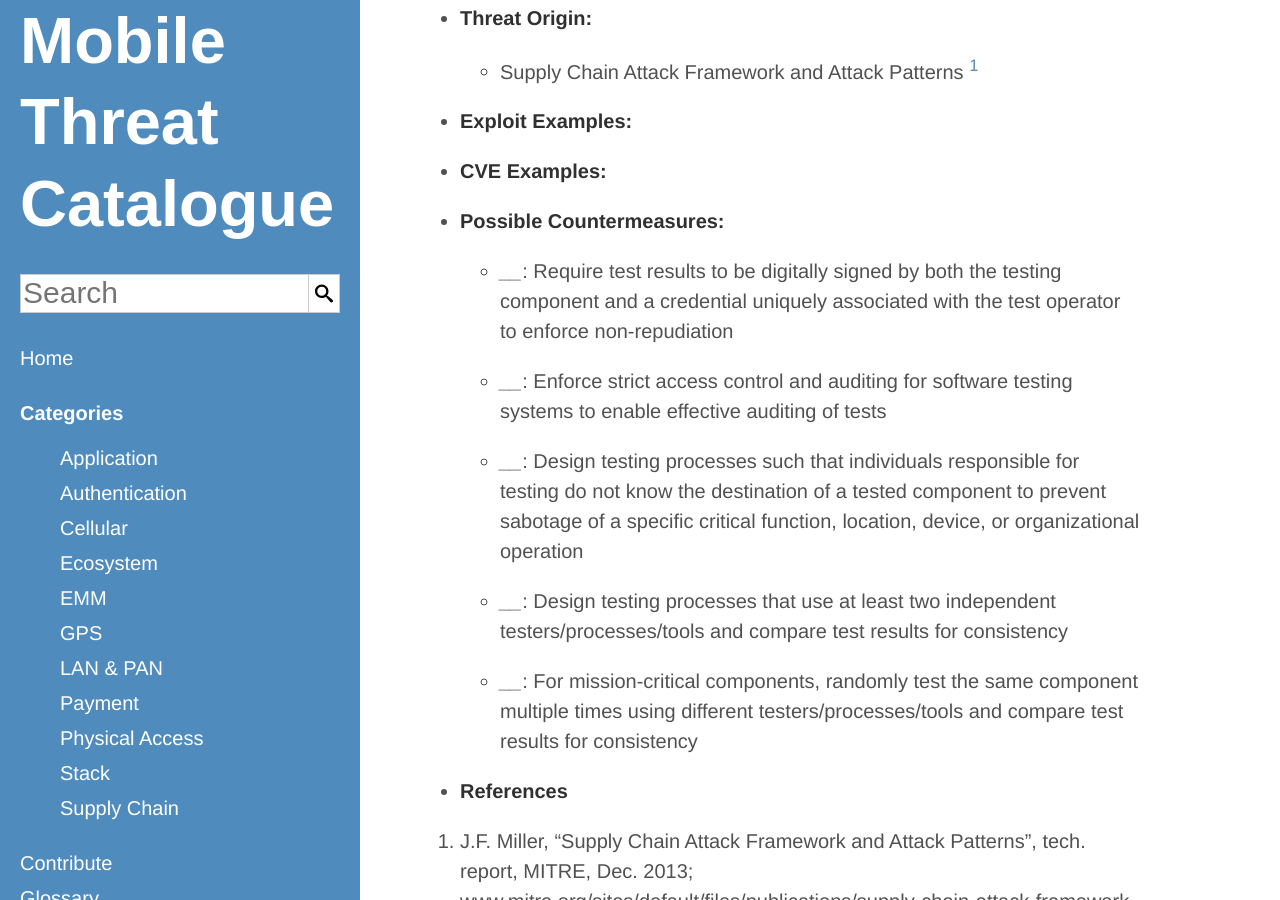
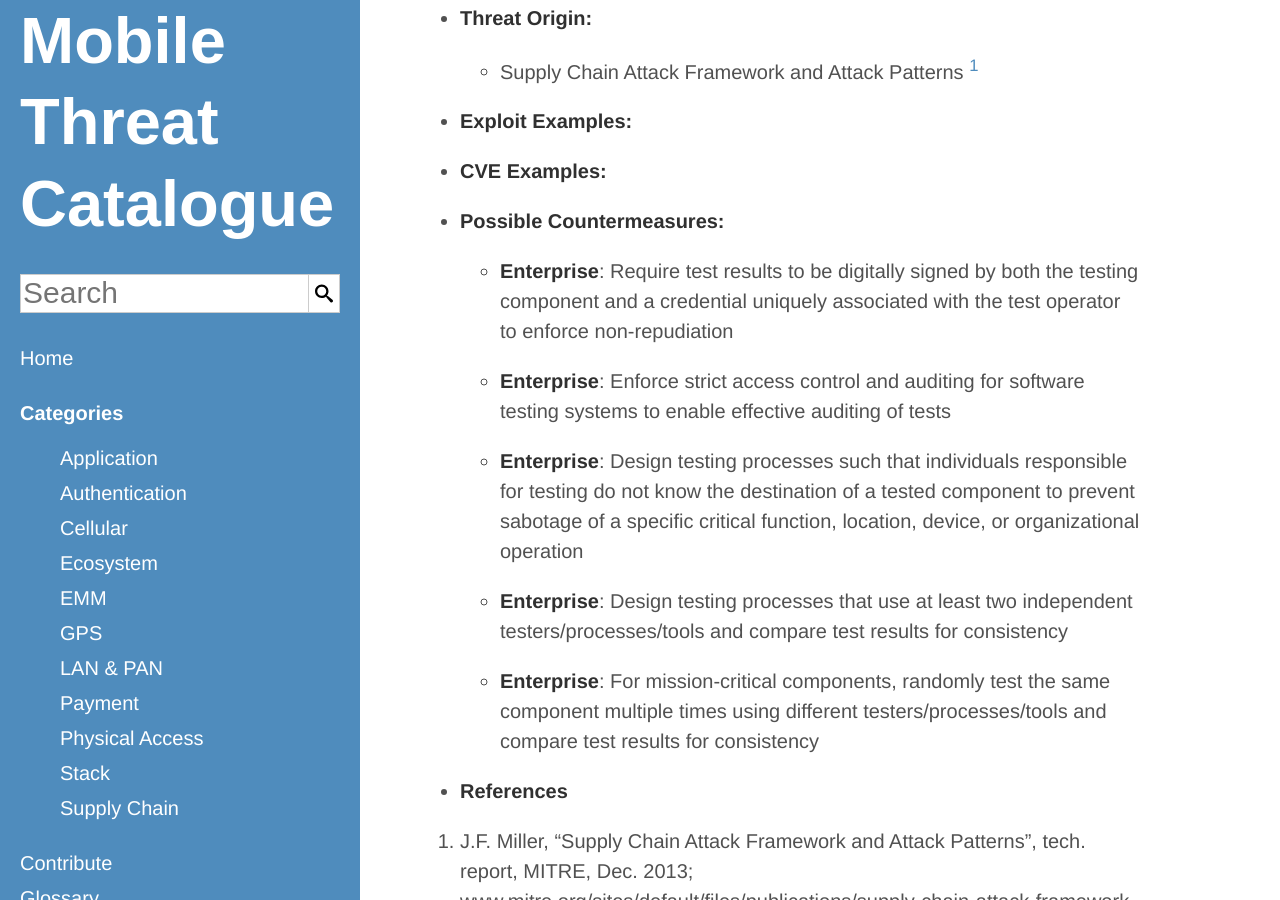
Before and after one commit to usnistgov/mobile-threat-catalogue, a Jekyll site: the page built from _supply-chain-threats/SPC-9.md, in a window 1280 px wide and 900 px high, scrolled down 644 px. Built offline with Jekyll 4.4.1, drawn with Linux system fonts in a browser that asks for light colours.

Commit message:
#13: added actors

```diff
--- a/_supply-chain-threats/SPC-9.md
+++ b/_supply-chain-threats/SPC-9.md
@@ -8,13 +8,13 @@
     CVEExample:
     PossibleCountermeasures:
         "Require test results to be digitally signed by both the testing component and a credential uniquely associated with the test operator to enforce non-repudiation":
-            -
+            - Enterprise
         "Enforce strict access control and auditing for software testing systems to enable effective auditing of tests":
-            -
+            - Enterprise
         "Design testing processes such that individuals responsible for testing do not know the destination of a tested component to prevent sabotage of a specific critical function, location, device, or organizational operation":
-            -
+            - Enterprise
         "Design testing processes that use at least two independent testers/processes/tools and compare test results for consistency":
-            -
+            - Enterprise
         "For mission-critical components, randomly test the same component multiple times using different testers/processes/tools and compare test results for consistency":
-            -
+            - Enterprise
 ---
```
